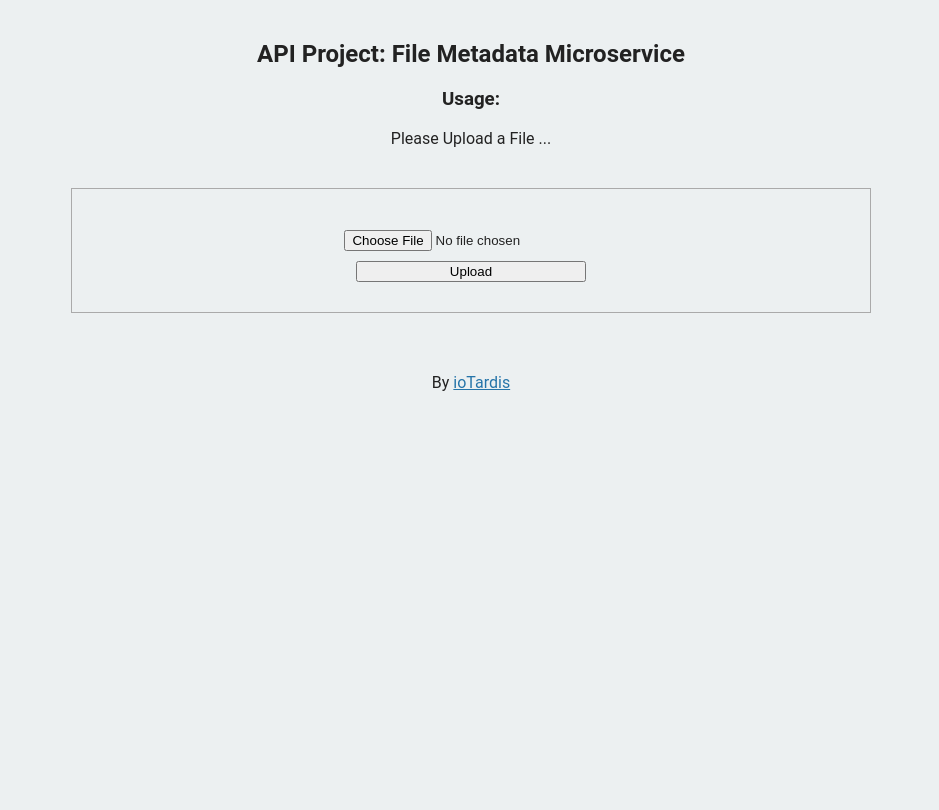
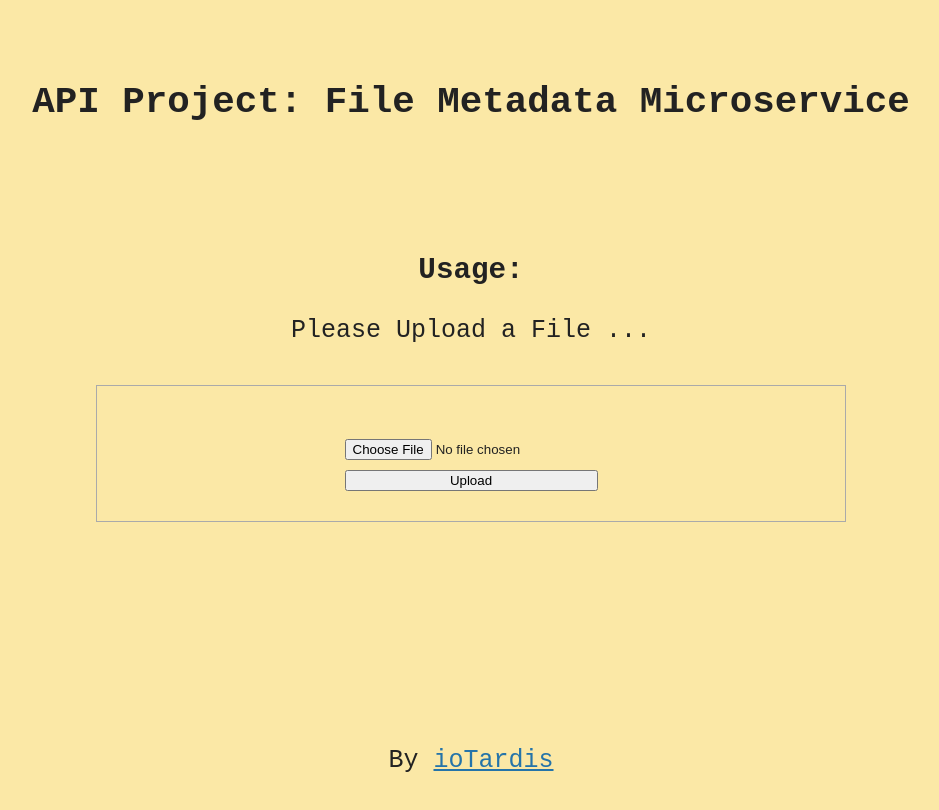
Before and after one commit to ioTardis/project-filemetadata, a website: page views/index.html in a window 1280 px wide. Shown: the whole page, without its empty margins (169-1108 px from the left). Drawn offline with Linux system fonts and the light colour scheme.

Commit message:
edit README file change style.css and index.html for webpage appearance

```diff
--- a/package.json
+++ b/package.json
@@ -13,7 +13,8 @@
   "dependencies": {
     "dotenv": "^8.2.0",
     "express": "^4.16.4",
-    "cors": "^2.8.5"
+    "cors": "^2.8.5",
+    "multer": "^1.4.5-lts.1"
   },
   "keywords": [
     "node",
--- a/public/style.css
+++ b/public/style.css
@@ -1,11 +1,17 @@
 /****** Main Styling ******/
 
-body {
-    font-family: 'Roboto', sans-serif;
-    font-size: 16px;
+html, body {
+    font-family: 'Space Mono', monospace;
+    font-size: 25px;
+    height: 100%;
+    margin: 25px;
     color: #222;
     background-color: #ECF0F1;
     text-align: center;
+    background-color: #FBE8A6;
+    display: flex;
+    flex-direction: column;
+    gap: 30px;
   }
 
   .container {
@@ -14,7 +20,9 @@ body {
   }
 
   .footer {
-    margin-top: 60px;
+    margin-top: auto;
+    text-align: center;
+    flex-shrink: 0;
   }
 
   a {
@@ -28,7 +36,7 @@ body {
   }
 
   input#button {
-    width: 230px;
+    width: 253px;
   }
 
   .view {
--- a/views/index.html
+++ b/views/index.html
@@ -7,13 +7,11 @@
    </head>
 
    <body>
+      <h2>API Project: File Metadata Microservice</h2>
+
       <div class="container">
-        <h2>API Project: File Metadata Microservice</h2>
-
         <h3>Usage:</h3>
-        <p>
-          Please Upload a File ...
-        </p>
+        <p>Please Upload a File ...</p>
         <div class="view">
           <h4 id="output"></h4>
           <form enctype="multipart/form-data" method="POST" action="/api/fileanalyse">
@@ -22,6 +20,7 @@
           </form>
         </div>
       </div>
+
       <div class="footer">
         <p>By <a href="https://github.com/ioTardis">ioTardis</a></p>
       </div>
```
Also changed, not shown: index.js (+10 -3 lines), README.md, 3 other files.
